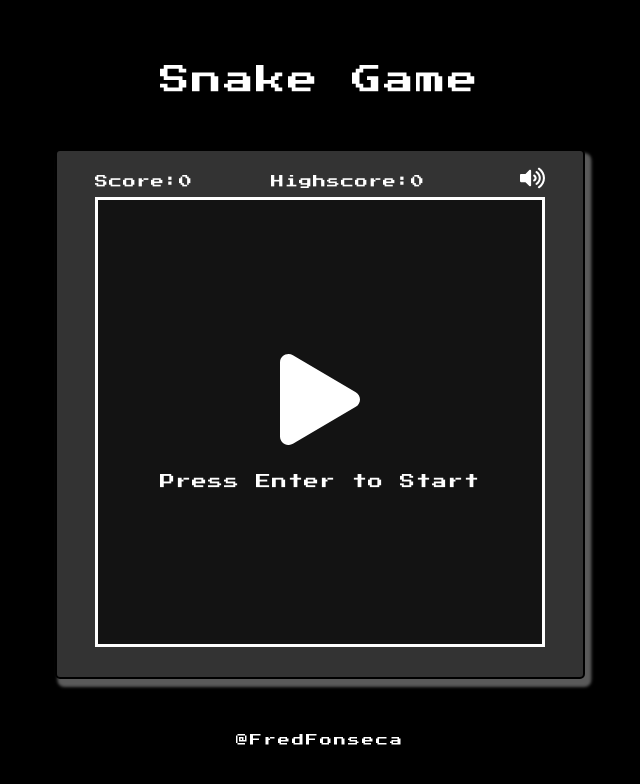
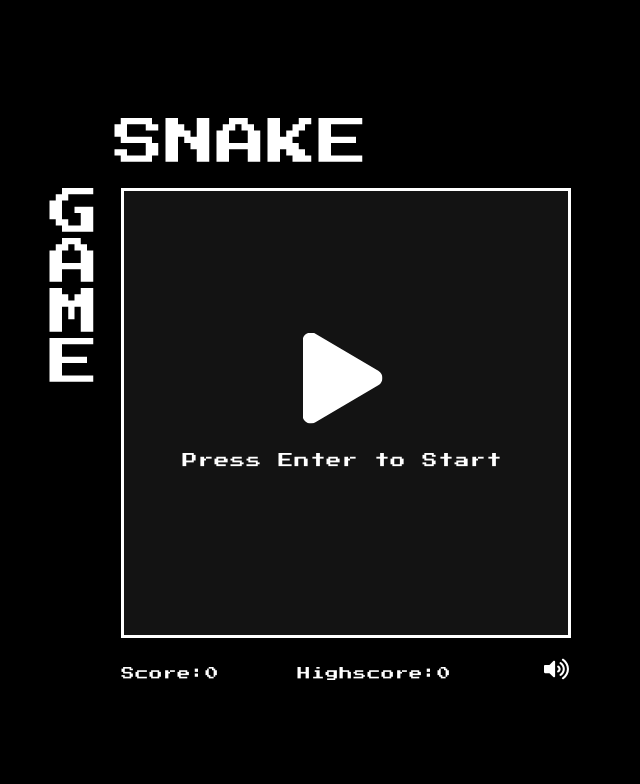
Before and after one commit to freddcf/snake-game, a plain HTML site: page index.html in a window 1280 px wide. Shown: the whole page, without its empty margins (320-960 px from the left). Drawn offline with Linux system fonts and the light colour scheme.

Commit message:
layout update

```diff
--- a/css/style.css
+++ b/css/style.css
@@ -26,39 +26,47 @@ body {
   color: var(--light--color);
 }
 
-.header {
-  height: 70px;
-  width: 100%;
-  text-align: center;
-  line-height: 80px;
-  font-size: 30px;
-  letter-spacing: 2px;
-}
-
 #game-layout {
-  background-color: rgb(51, 51, 51);
-  height: 530px;
-  width: 530px;
   display: flex;
   flex-direction: column;
   justify-content: center;
   align-items: center;
   border: solid 2px var(--dark--color);
   border-radius: 5px;
-  box-shadow: 4.4px 6px 3px 2px rgb(90, 90, 90);
+}
+
+.title-text{
+  font-size: 50px;
+}
+.top-content{
+  width: 100%;
+}
+.top-content .title-text{
+  margin-left: 65px;
+  text-align: left;
+}
+
+.middle-content {
+  display: flex;
+}
+.middle-content .left-title{
+  margin-top: 20px;
+  display: flex;
+  flex-direction: column;
 }
 
 .dashboard {
-  width: var(--board-space);
-  height: 30px;
+  width: 100%;
+  height: 25px;
+  padding-left: 50px;
 }
 
 .dashboard .score,
 .dashboard .highscore {
   display: inline-block;
   font-size: 13px;
-  height: 30px;
-  line-height: 30px;
+  height: 20px;
+  line-height: 25px;
 }
 
 .dashboard .score {
@@ -70,11 +78,13 @@ body {
 }
 
 .dashboard .volume {
+  display: inline-block;
   width: 25px;
-  height: 25px;
-  float: right;
+  height: 20px;
+  right: 0;
   cursor: pointer;
 }
+
 
 #game-board {
   background-color: rgb(19, 19, 19);
@@ -84,23 +94,30 @@ body {
   display: grid;
   grid-template-rows: repeat(21, 1fr);
   grid-template-columns: repeat(21, 1fr);
-  margin: 0px 15px 15px 15px;
+  margin: 20px;
+}
+
+.starter,
+.gameover {
+  transform: translate(-45%,-50%);
+  position: absolute;
+  top: 50%;
+  left: 50%;
 }
 
 .starter {
   display: flex;
+  flex-direction: column;
+  align-items: center;
+  justify-content: center;
 }
 .animate {
   animation: fade 500ms;
 }
 
-.starter,
-.gameover {
-  position: absolute;
-  margin: 30px 15px 15px 15px;
-  flex-direction: column;
-  align-items: center;
-  justify-content: center;
+.starter{
+  margin: 0;
+  width: var(--board-space);
 }
 
 .starter .player {
@@ -111,7 +128,8 @@ body {
 
 .gameover {
   display: none;
-  animation: pop 600ms forwards;
+  width: fit-content;
+  animation: pop 600ms;
 }
 
 .gameover p {
@@ -122,50 +140,37 @@ body {
   animation: shake 0.6s;
 }
 
-.signature {
-  display: block;
-  text-align: center;
-  margin: 15px;
-  font-family: "Press Start 2P", sans-serif;
-  font-size: 12px;
-  letter-spacing: 2px;
-}
-
 .snake {
   background-color: #00a32c;
-  border: 0.45vmin solid #000;
+  border: 2.5px solid var(--dark--color);
 }
 
 .head {
   background-color: #18f051;
-  border: 0.45vmin solid #000;
+  border: 2.5px solid var(--dark--color);
 }
 
 .food {
   background-color: #eb2329;
   border-radius: 50%;
-  border: 0.4vmin solid #000;
+  border: 2px solid var(--dark--color);
 }
 
 @keyframes fade {
   from {
     opacity: 1;
-    transform: scale(1);
   }
   to {
     opacity: 0;
-    transform: scale(0.2);
   }
 }
 
 @keyframes pop {
   from {
     opacity: 0;
-    transform: scale(0);
   }
   to {
     opacity: 1;
-    transform: scale(1);
   }
 }
 
--- a/index.html
+++ b/index.html
@@ -1,5 +1,5 @@
 <!DOCTYPE html>
-<html lang="en">
+<html lang="pt-br">
 
 <head>
   <meta charset="UTF-8">
@@ -11,29 +11,37 @@
 </head>
 
 <body>
-  <header class="header">Snake Game</header>
 
   <section id="game-layout">
     <!-- Layout (top) -->
-    <div class="dashboard">
-      <div class="score">Score:0</div>
-      <div class="highscore">Highscores:0</div>
-      <div class="volume"><img src="img/volume-mute.svg" alt="volume"></div>
+    <div class="top-content">
+      <span class="title-text">SNAKE</span>
     </div>
     <!-- Layout (middle) -->
-    <div class="gameover">
-      <p>GAME OVER</p>
+    <div class="middle-content">
+      <div class="left-title">
+        <span class="title-text">G</span><span class="title-text">A</span><span class="title-text">M</span><span
+          class="title-text">E</span>
+      </div>
+      <div class="gameover">
+        <p>GAME OVER</p>
+      </div>
+      <div class="starter">
+        <div class="player"><img src="img/play-btn.svg" alt="play"></div>Press Enter to Start
+      </div>
+      <div id="game-board"></div>
     </div>
-    <div id="game-board"></div>
-    <div class="starter">
-      <div class="player"><img src="img/play-btn.svg" alt="play"></div>Press Enter to Start
+    <div class="bottom-content">
+      <div class="dashboard">
+        <div class="score">Score:0</div>
+        <div class="highscore">Highscores:0</div>
+        <div class="volume"><img src="img/volume-mute.svg" alt="volume"></div>
+      </div>
     </div>
-    <!-- Responsive controls for small devices -->
-    <div class="touch-controls"></div>
   </section>
 
   <!-- Layout (bottom) -->
-  <span class="signature">@FredFonseca</span>
+  <!-- <span class="signature">@FredFonseca</span> -->
 </body>
 
 </html>
```
